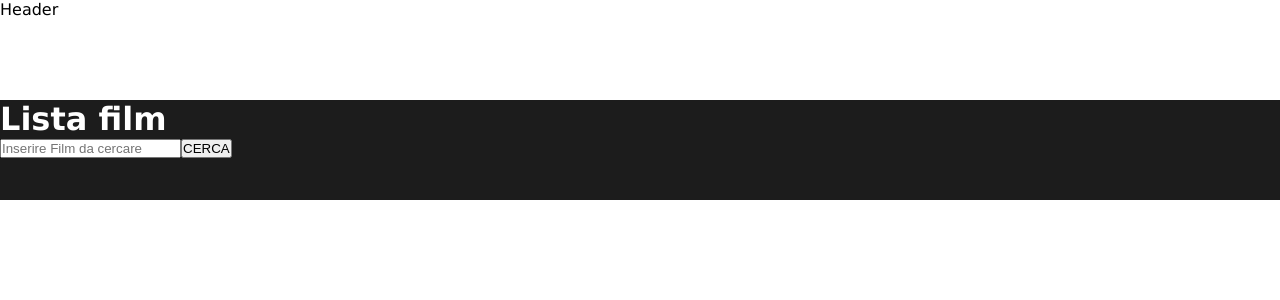
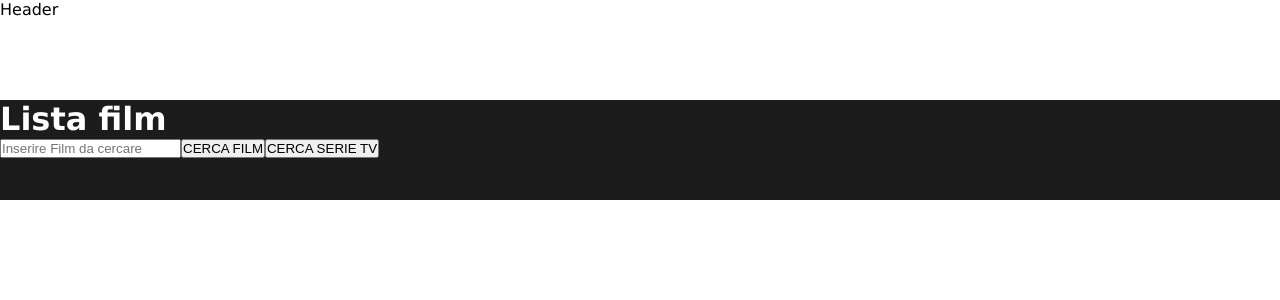
Before and after one commit to Mary78234/-vue-boolflix, a Vue app: page / in a window 1280 px wide. Shown: the top 300 px of the page. Built offline with nearby package versions, Linux system fonts and the light colour scheme; no server answers.

Commit message:
finito film

```diff
--- a/src/App.vue
+++ b/src/App.vue
@@ -3,7 +3,11 @@
     <div id="app">
 
       <Header />
-      <Main />
+      <Main
+        @startSearchFilm="startSearchFilm"
+        @startSearchTv="startSearchTv"
+        :filteredList='filteredList'
+      />
 
     </div>
   </body>
@@ -16,6 +20,7 @@ import Main from './components/Main.vue';
 
 export default {
   name: 'App',
+
   components: {
     Header,
     Main
@@ -23,29 +28,61 @@ export default {
   data(){
     return{
       axios,
-      apiURL: 'https://api.themoviedb.org/3/search/movie',
+      apiURLmovie: 'https://api.themoviedb.org/3/search/movie',
+      apiURLtv: 'https://api.themoviedb.org/3/search/tv',
       apiKey: 'c2ea226cb0288d7001760b50ed3a2e3f',
-      query: 'lupen',
-      film: []
+      query: '',
+      List: []
+    }
+  },
+  computed:{
+    filteredList(){
+      return this.List;
     }
   },
   created(){
-    axios.get(this.apiURL,{
-        params:{
-          api_key: this.apiKey,
-          query: this.query,
-          language: 'it-IT'
-        }
-      })
-      .then(resp =>{
-        console.log(resp);
-      })
-      .catch(err => {
-        console.log(err);
-      })
-  }/* ,
+
+  },
   methods:{
-    searchFilm(){
+    startSearchFilm(filmToSearch){
+      this.query = filmToSearch;
+      if(this.query !== ''){
+        axios.get(this.apiURLmovie,{
+          params:{
+            api_key: this.apiKey,
+            query: this.query,
+            language: 'it-IT'
+          }
+        })
+        .then(resp =>{
+          this.List = resp.data.results;
+          console.log(this.List);
+        })
+        .catch(err => {
+          console.log(err);
+        })
+      }
+    },
+    startSearchTv(TvToSearch){
+      this.query = TvToSearch;
+      if(this.query !== ''){
+        axios.get(this.apiURLtv,{
+          params:{
+            api_key: this.apiKey,
+            query: this.query,
+            language: 'it-IT'
+          }
+        })
+        .then(resp =>{
+          this.List = resp.data.results;
+          console.log(this.List);
+        })
+        .catch(err => {
+          console.log(err);
+        })
+      }
+    },
+    /* startSearch(){
       axios.get(this.apiURL,{
         params:{
           api_key: this.apiKey,
@@ -54,14 +91,15 @@ export default {
         }
       })
       .then(resp =>{
-        console.log(resp);
+        this.List = resp.data.results;
+        console.log(this.List);
       })
       .catch(err => {
         console.log(err);
       })
-    }
+    } */
 
-  } */
+  }
 
 }
 </script>
--- a/src/components/Main.vue
+++ b/src/components/Main.vue
@@ -1,12 +1,42 @@
 <template>
   <main>
     <h1>Lista film</h1>
-    <input type="text" placeholder="Inserire Film da cercare">
-    <button>Cerca</button>
+    <input type="text"
+      v-model.trim="searchText"
+      placeholder="Inserire Film da cercare"
+    >
+    <button @click="$emit('startSearchFilm', searchText)">
+      Cerca Film
+    </button>
+    <button  @click="$emit('startSearchTv', searchText)">
+      Cerca Serie TV
+    </button>
 
-    <ul>
-      <li></li>
+    <ul
+
+      v-for="(value, id) in filteredList"
+      :key="id"
+    >
+      <li>---------------Film-----------------</li>
+      <li>Titolo: {{value.title}} </li>
+      <li>Titolo originale: {{value.original_title}} </li>
+      <li>Lingua: {{value.original_language}} </li>
+      <li>Voto: {{value.vote_average}} </li>
+      <li>--------------------------------------</li>
+
     </ul>
+
+    <!-- <ul v-show="!FilmTV"
+      v-for="(value, id) in filteredList"
+      :key="id"
+    >
+      <li>---------------Serie TV-----------------</li>
+      <li>Titolo: {{value.name}} </li>
+      <li>Titolo originale: {{value.original_name}} </li>
+      <li>Lingua: {{value.original_language}} </li>
+      <li>Voto: {{value.vote_average}} </li>
+      <li>--------------------------------------</li>
+    </ul> -->
 
   </main>
 </template>
@@ -15,7 +45,18 @@
 export default {
   name: 'Main',
   props:{
-    film: Array
+    filteredList: Array
+  },
+  data(){
+    return{
+      searchText:'',
+      FilmTv: true,
+    }
+  },
+  created(){
+    /* if(this.filteredList.title === undefined){
+      this.FilmTv = false;
+    } */
   }
 }
 </script>
```
